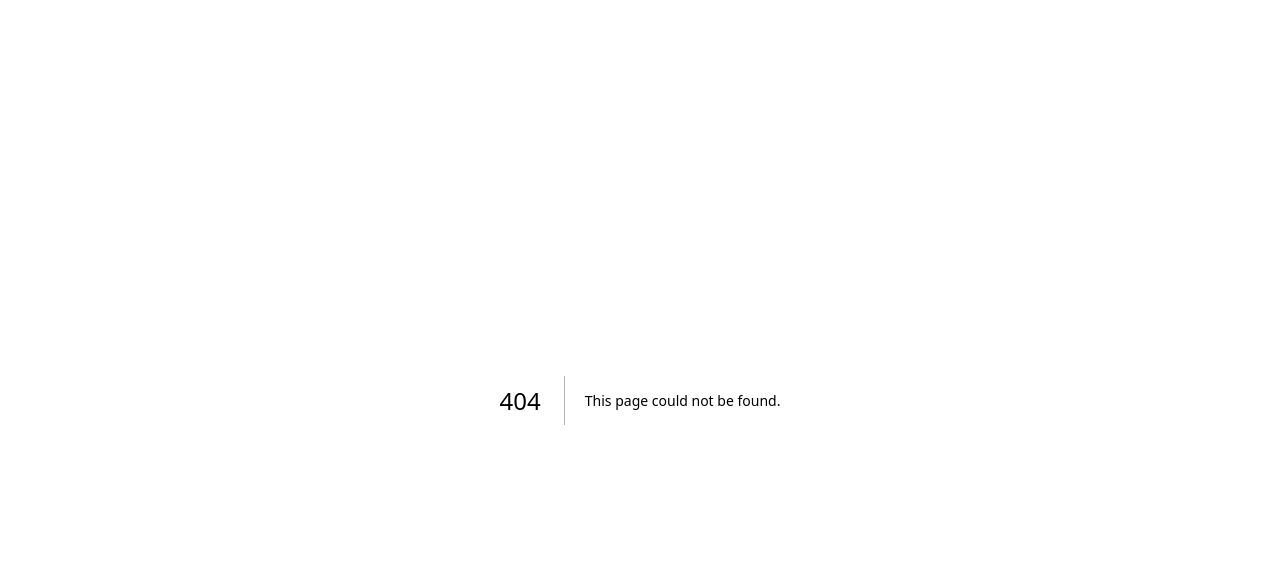
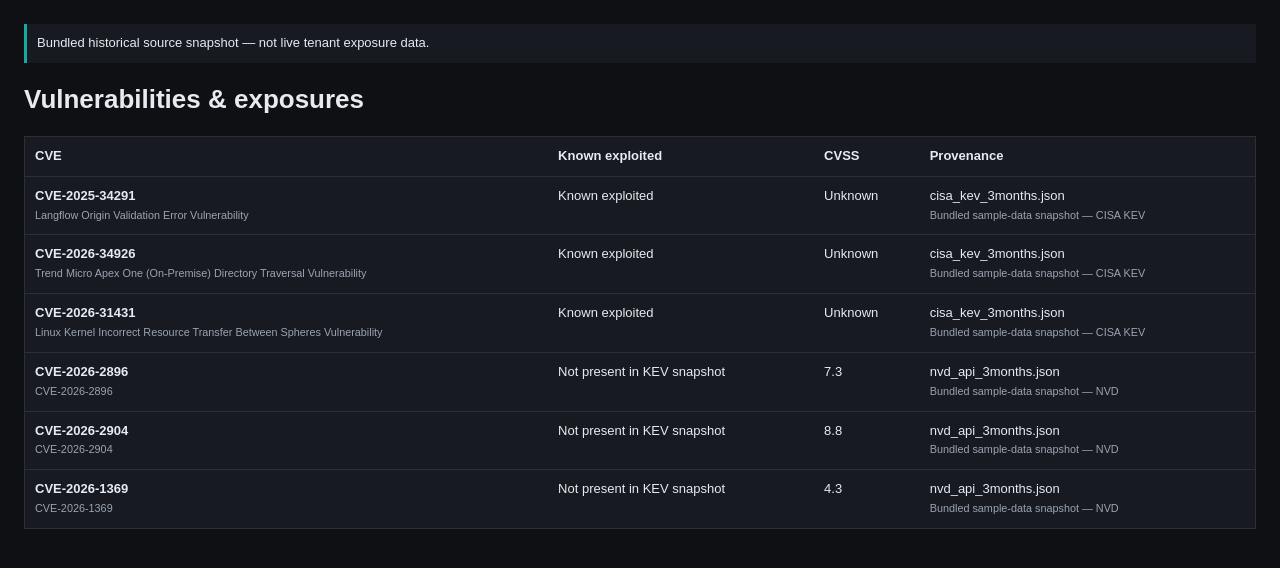
Before and after one commit to stmarya/OpenIntellegence, a Next.js app in the folder frontend/: page /vulnerabilities in a window 1280 px wide. Before the commit this address had no page. Shown: the top 568 px of the page. Built offline with nearby package versions, Linux system fonts and the light colour scheme.

Commit message:
feat(frontend): add safe CTI application pages

```diff
--- /dev/null
+++ b/frontend/src/app/ai-analyst/page.tsx
@@ -0,0 +1 @@
+export default function AiAnalystPage() { return <main className="content"><p className="banner">AI analysis requires retrieved, cited platform evidence. It cannot autonomously execute an action.</p><h1>AI analyst</h1><section className="reference"><strong>Grounded analysis unavailable</strong><p>No tenant-scoped evidence package is currently available to cite.</p><small>Responses must preserve citations, provenance, confidence, and an unverified state when evidence is unavailable.</small></section></main>; }
--- /dev/null
+++ b/frontend/src/app/alerts/page.tsx
@@ -0,0 +1,2 @@
+import { UnavailableState } from '@/components/UnavailableState';
+export default function AlertsPage() { return <UnavailableState title="Alerts" detail="No tenant alert stream is bundled. Unknown alert state is not represented as clean or resolved." />; }
--- /dev/null
+++ b/frontend/src/app/assets/page.tsx
@@ -0,0 +1,2 @@
+import { UnavailableState } from '@/components/UnavailableState';
+export default function AssetsPage() { return <UnavailableState title="Assets" detail="Asset inventory requires authenticated tenant API data. Bundled threat-intelligence snapshots do not represent managed devices." />; }
--- /dev/null
+++ b/frontend/src/app/cases/page.tsx
@@ -0,0 +1,2 @@
+import { UnavailableState } from '@/components/UnavailableState';
+export default function CasesPage() { return <UnavailableState title="Investigations & cases" detail="Cases require tenant-authorized records; no fabricated investigation records are displayed." />; }
--- /dev/null
+++ b/frontend/src/app/correlations/page.tsx
@@ -0,0 +1,2 @@
+import { UnavailableState } from '@/components/UnavailableState';
+export default function CorrelationsPage() { return <UnavailableState title="Correlations" detail="Correlation evidence is tenant-scoped and must arrive through the API with provenance and confidence." />; }
--- /dev/null
+++ b/frontend/src/app/endpoint-intents/page.tsx
@@ -0,0 +1 @@
+export default function EndpointIntentsPage() { return <main className="content"><p className="banner">Endpoint intents are approval-only control-plane requests. Delivery is always null until an approved backend capability exists.</p><h1>Endpoint intents</h1><section className="reference"><strong>No tenant intents available</strong><p>Supported intent types: isolate network, collect inventory, rotate agent certificate.</p><p>Required policy: requester exclusion, two distinct approvers, expiry, cancellation, and <b>pending / not dispatched</b> state.</p><small>No shell command, execution, completion, or delivery control exists in this UI.</small></section></main>; }
--- /dev/null
+++ b/frontend/src/app/research/page.tsx
@@ -0,0 +1,5 @@
+import { intelligenceRepository } from '@/data/repositories/intelligence-repository';
+
+export default function ResearchPage() {
+  return <main className="content"><p className="banner">Bundled historical research references. They are not verified exploit intelligence.</p><h1>Intelligence explorer</h1>{intelligenceRepository.listResearchReferences().map(record => <section className="reference" key={record.id}><strong>{record.repository}</strong><span>Unverified research reference</span><p>{record.description}</p><small>Source: {record.provenance.sourceFile} · {record.updatedAt}</small></section>)}</main>;
+}
--- /dev/null
+++ b/frontend/src/app/vulnerabilities/page.tsx
@@ -0,0 +1,6 @@
+import { intelligenceRepository } from '@/data/repositories/intelligence-repository';
+
+export default function VulnerabilitiesPage() {
+  const records = intelligenceRepository.listVulnerabilities();
+  return <main className="content"><p className="banner">Bundled historical source snapshot — not live tenant exposure data.</p><h1>Vulnerabilities & exposures</h1><table><thead><tr><th>CVE</th><th>Known exploited</th><th>CVSS</th><th>Provenance</th></tr></thead><tbody>{records.map(record => <tr key={record.id}><td><strong>{record.id}</strong><br/><small>{record.title}</small></td><td>{record.knownExploited ? 'Known exploited' : 'Not present in KEV snapshot'}</td><td>{record.cvssScore ?? 'Unknown'}</td><td>{record.provenance.sourceFile}<br/><small>{record.provenance.snapshotLabel}</small></td></tr>)}</tbody></table></main>;
+}
--- /dev/null
+++ b/frontend/src/components/UnavailableState.tsx
@@ -0,0 +1,3 @@
+export function UnavailableState({ title, detail }: { title: string; detail: string }) {
+  return <main className="content"><p className="banner">Tenant-scoped live data is unavailable in bundled sample-data mode.</p><h1>{title}</h1><section className="reference"><strong>Awaiting API integration</strong><p>{detail}</p><small>No synthetic tenant telemetry, completion result, or delivery state is shown.</small></section></main>;
+}
```
